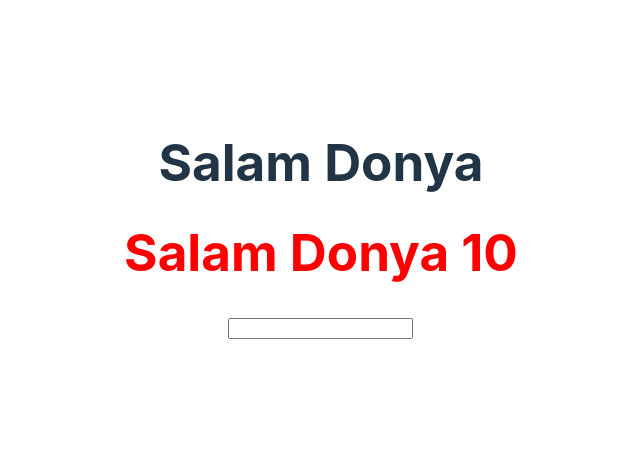
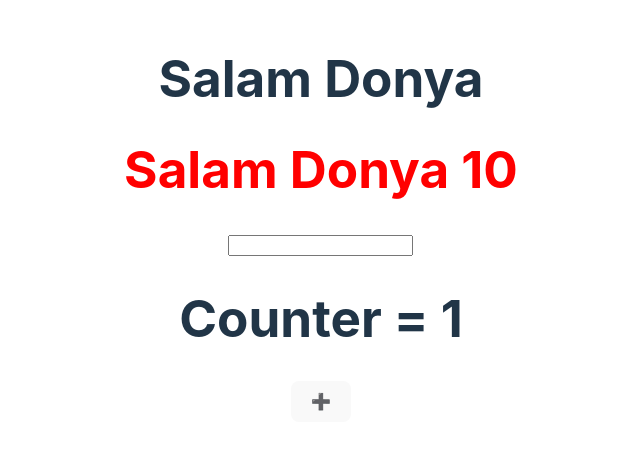
Before and after one commit to react140208/session01, a React (Vite) app in the folder app1/: page / in a window 1280 px wide. Shown: the part 181-630 px from the top of the page, without its empty margins (319-959 px from the left). Built offline with nearby package versions, Linux system fonts and the light colour scheme.

Commit message:
counter 🐞

```diff
--- a/app1/src/App.tsx
+++ b/app1/src/App.tsx
@@ -13,15 +13,29 @@ import "./App.css";
         styles: font-size -> fontSize
         events: onclick -> onClick
 */
+// win + . -> emoji selector
 
 function App() {
   // let b = { color: "red" }
+
+  //lambda expression , arrow function
+  // function xyz(){
+
+  // }
+  let counter = 1;
+  const inc = () => {
+    counter++;
+    console.log(counter);
+  };
+
   let a = 10;
   return (
     <>
       <h1>Salam Donya</h1>
       <h1 style={{ color: "red" }}>Salam Donya {a}</h1>
       <input type="text" className={"xyz"} />
+      <h1>Counter = {counter}</h1>
+      <button onClick={inc}>➕</button>
     </>
   );
 }
```
